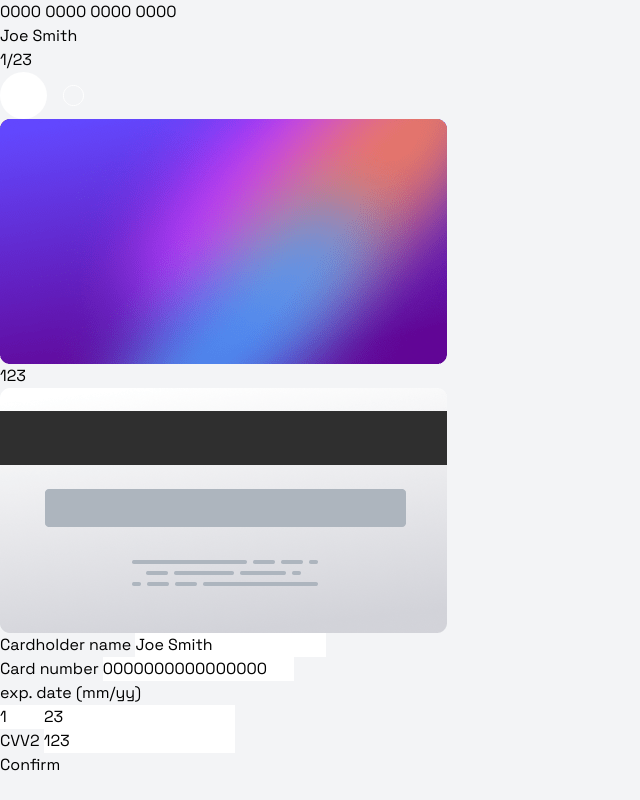
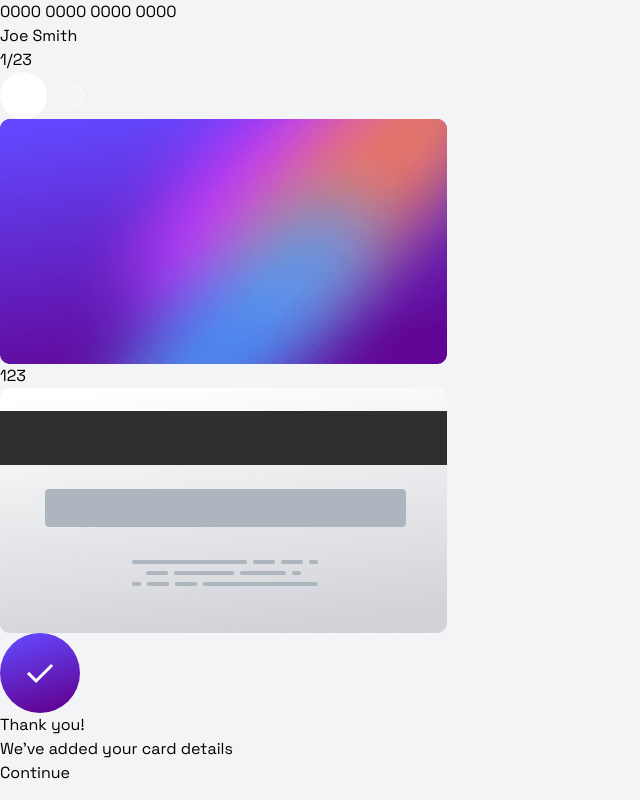
Before and after one commit to josemasf/interactive-card-details-form, a SvelteKit app: page / in a window 1280 px wide. Both pictures are taken after a click on the button "Confirm". Shown: the whole page, without its empty margins (0-640 px from the left). Built offline with nearby package versions, Linux system fonts and the light colour scheme.

Commit message:
✨ add thank you

```diff
--- a/src/routes/+page.svelte
+++ b/src/routes/+page.svelte
@@ -12,12 +12,17 @@
 		cvv2: 123
 	};
 
+	let confirmed = false;
+
 	/**
 	 * @param {{ code: string; preventDefault: () => void; }} event
 	 */
 	function handleKeydown(event) {
 		console.log(event.code);
 		if (event.code === 'Space') event.preventDefault();
+	}
+	function confirmHandle() {
+		confirmed = true;
 	}
 </script>
 
@@ -28,6 +33,7 @@
 		<FrontCard {...creditCard} />
 		<BackCard {...creditCard} />
 	</div>
+	{#if confirmed === false}
 		<div class="flex flex-col gap-3 t-5 justify-center m-auto lg:ml-20 max-w-sm md:pr-5">
 			<div>
 				<label for="name" class="pb-1 uppercase font-bold block">Cardholder name</label>
@@ -105,11 +111,40 @@
 			</div>
 			<div>
 				<button
+					on:click={confirmHandle}
 					class="block w-full  mx-auto bg-[#21092F] hover:bg-indigo-700 focus:bg-indigo-700 text-white rounded-lg px-3 py-3 font-semibold"
 					><i class="lg:i lg:i-lock-outline mr-1" /> Confirm</button
 				>
 			</div>
 		</div>
+	{:else}
+		<div class="flex flex-col gap-3 t-5 center m-auto lg:ml-20 max-w-sm md:pr-5 text-center">
+			<svg width="80" height="80" fill="none" xmlns="http://www.w3.org/2000/svg" class="m-auto"
+				><circle cx="40" cy="40" r="40" fill="url(#a)" /><path
+					d="M28 39.92 36.08 48l16-16"
+					stroke="#fff"
+					stroke-width="3"
+				/><defs
+					><linearGradient
+						id="a"
+						x1="-23.014"
+						y1="11.507"
+						x2="0"
+						y2="91.507"
+						gradientUnits="userSpaceOnUse"
+						><stop stop-color="#6348FE" /><stop offset="1" stop-color="#610595" /></linearGradient
+					></defs
+				></svg
+			>
+			<p class="uppercase text-2xl">Thank you!</p>
+			<p>We've added your card details</p>
+			<button
+				class="block w-full  mx-auto bg-[#21092F] hover:bg-indigo-700 focus:bg-indigo-700 text-white rounded-lg px-3 py-3 font-semibold"
+				><i class="lg:i lg:i-lock-outline mr-1" />
+				Continue
+			</button>
+		</div>
+	{/if}
 </div>
 
 <style lang="postcss">
```
Lines whose indentation alone changed are shown as unchanged.
